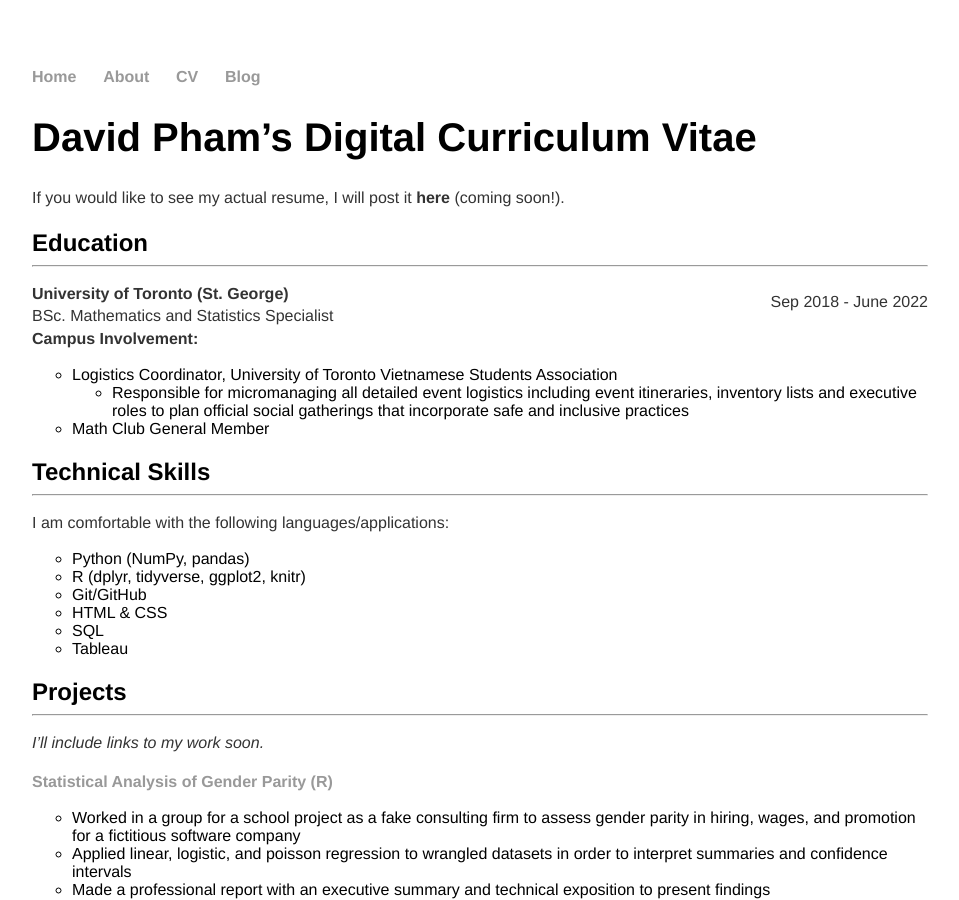
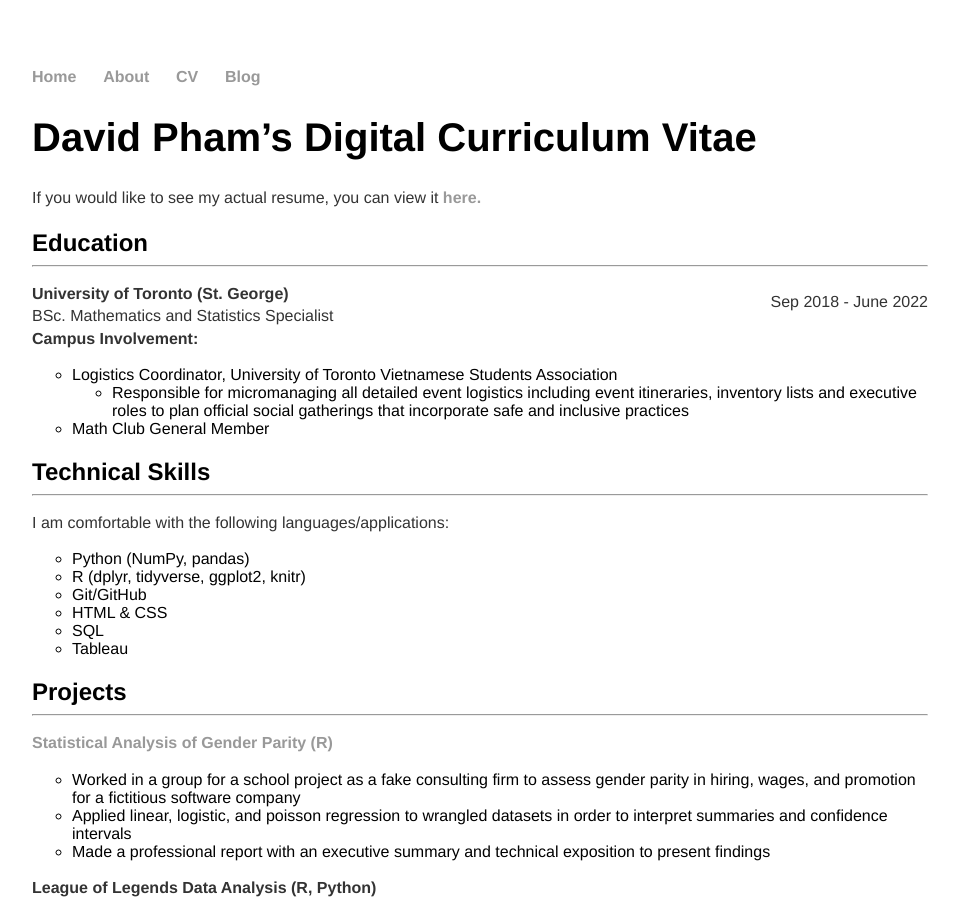
Before and after one commit to TheGort/thegort.github.io, a Jekyll site: the page built from cv.md, in a window 1280 px wide and 900 px high. Shown: the whole window, without its empty margins (160-1119 px from the left). Built offline with Jekyll 4.4.1, drawn with Linux system fonts in a browser that asks for light colours.

Commit message:
Added resume to CV

```diff
--- a/cv.md
+++ b/cv.md
@@ -3,7 +3,7 @@ layout: default
 title: David Pham's CV
 ---
 # David Pham's Digital Curriculum Vitae
-If you would like to see my actual resume, I will post it **here** (coming soon!).
+If you would like to see my actual resume, you can view it [**here.**]({{ site.url }}/assets/resume_davidpham.pdf){:target="_blank"}
 
 ## Education
 ----
@@ -27,7 +27,6 @@ I am comfortable with the following languages/applications:
 
 ## Projects
 ----
-_I'll include links to my work soon._
 
 [**Statistical Analysis of Gender Parity (R)**]({{ site.url }}/assets/sta303_project.pdf){:target="_blank"}
 * Worked in a group for a school project as a fake consulting firm to assess gender parity in hiring, wages, and promotion for a fictitious software company
```
Also changed, not shown: 1 other file.
